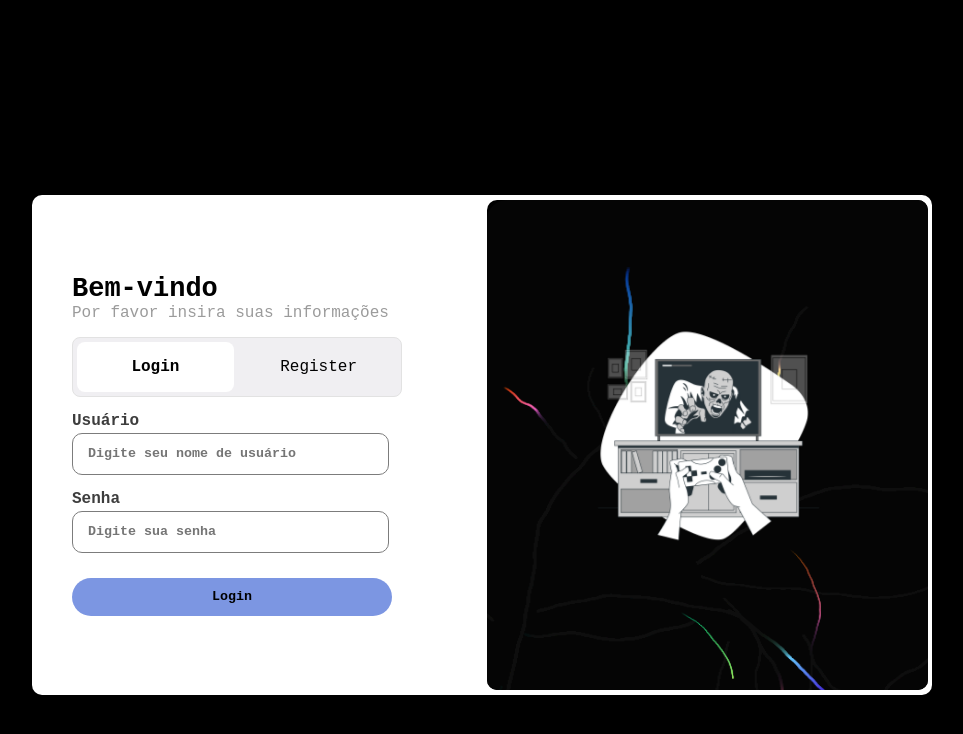
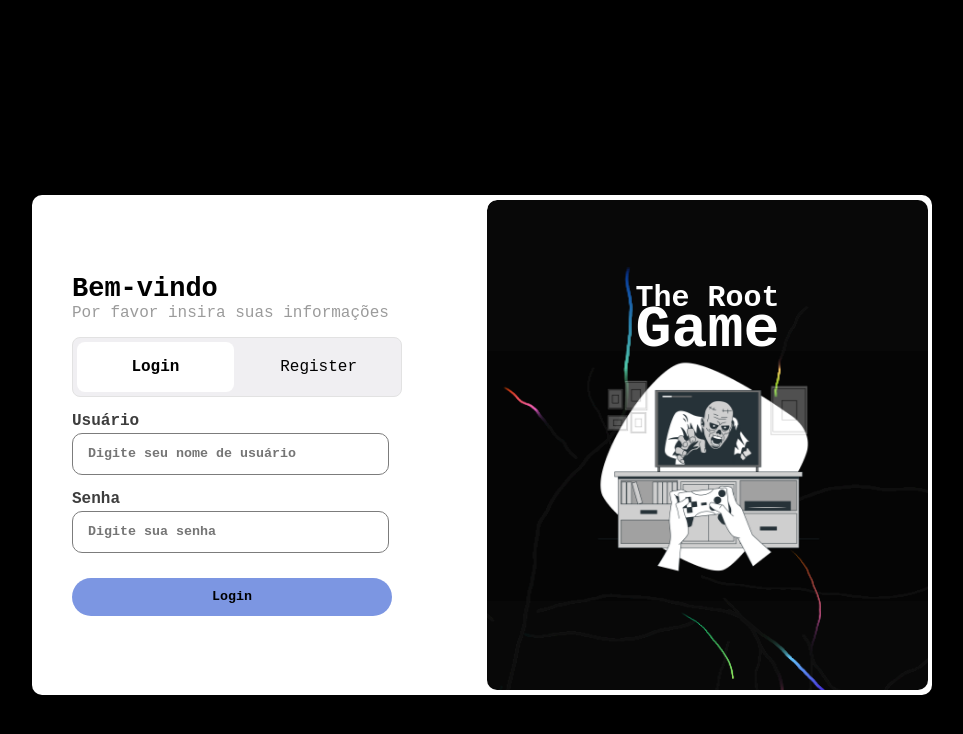
Before and after one commit to NelsonModenezNeto/memory-game-pweb, a PHP site: page /pages/login/login.html in a window 1280 px wide. Shown: the part 398-1132 px from the top of the page, without its empty margins (158-1121 px from the left). Run offline with PHP 8.4, Linux system fonts and the light colour scheme.

Commit message:
fix: login and home

```diff
--- a/pages/login/login.html
+++ b/pages/login/login.html
@@ -63,6 +63,11 @@
 
             <div class="banner" id="banner">
 
+                <div class="content-title">
+                    <span style="font-size: 30px; font-weight: 600;">The Root</span><br />
+                    <span style="font-size: 60px; font-weight: 600;">Game</span>
+                </div>
+
                 <div class="img-back-gradient">
                     <img class="img-back" src="../../assets/login-img.png" alt="">
                 </div>
--- a/pages/login/style.css
+++ b/pages/login/style.css
@@ -38,6 +38,10 @@
 }
 
 .banner {
+    display: flex;
+    align-items: center;
+    justify-content: center;
+    flex-direction: column;
     position: absolute;
     top: 5px;
     right: 4px;
@@ -180,7 +184,7 @@
     height: 300%;
     background: transparent;
     z-index: 0;
-    border-radius: 20px;
+    border-radius: 10px;
 }
 
 
@@ -190,7 +194,6 @@
     justify-content: center;
     align-items: center;
     width: 100%;
-    height: 100%;
     background: black;
     overflow: hidden;
 }
@@ -201,6 +204,17 @@
     margin-bottom: 20px;
     animation: boil 3.5s infinite;
     z-index: 1;
+}
+
+.content-title {
+    color: white;
+    line-height: 0.7;
+    text-align: center;
+
+    span {
+        position: relative;
+        z-index: 1;
+    }
 }
 
 @keyframes boil {
```
Also changed, not shown: pages/home/home.html (+5 -3 lines).
